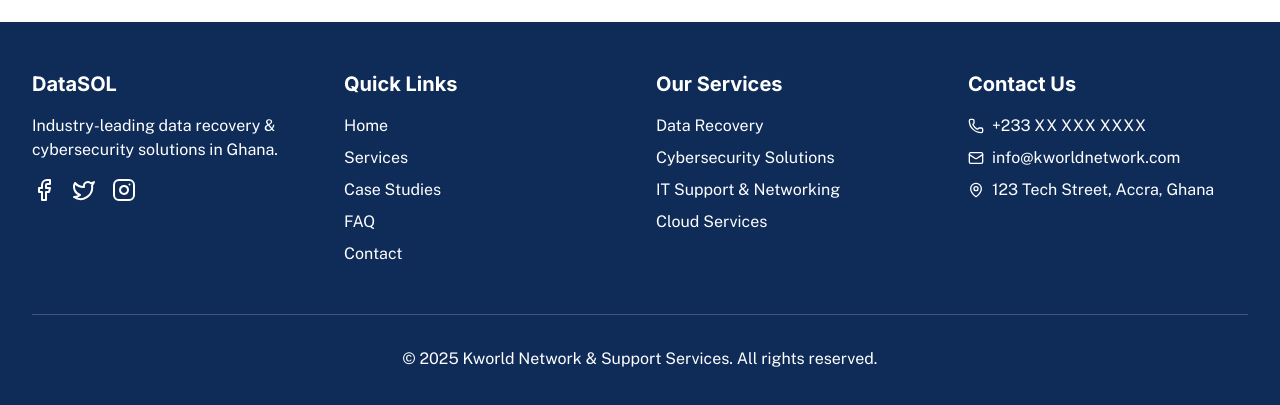
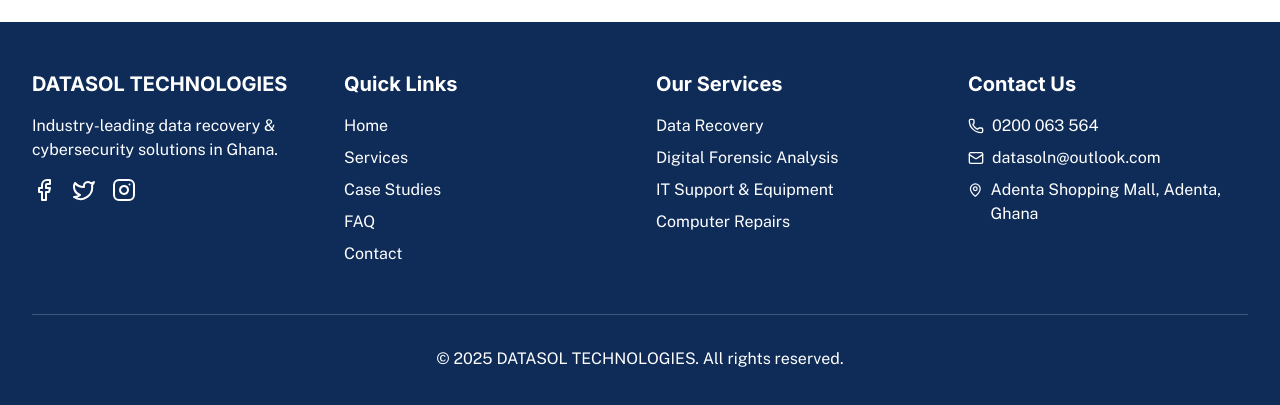
Before and after one commit to Kwasi-1/datasolghana, a Next.js app: page / in a window 1280 px wide. Shown: the part 3312-3717 px from the top of the page. Built offline with nearby package versions, Linux system fonts and the light colour scheme.

Commit message:
change links on footer

```diff
--- a/components/Footer.tsx
+++ b/components/Footer.tsx
@@ -18,13 +18,13 @@ const Footer: React.FC = () => {
         <div className="grid grid-cols-1 md:grid-cols-2 lg:grid-cols-4 gap-8">
           {/* Company Info */}
           <div>
-            <h3 className="text-xl font-bold mb-4">DataSOL</h3>
+            <h3 className="text-xl font-bold mb-4">DATASOL TECHNOLOGIES</h3>
             <p className="mb-4">
               Industry-leading data recovery & cybersecurity solutions in Ghana.
             </p>
             <div className="flex space-x-4">
               <a
-                href="https://facebook.com"
+                href="https://www.facebook.com/profile.php?id=61573550787990"
                 target="_blank"
                 rel="noopener noreferrer"
                 aria-label="Facebook"
@@ -114,7 +114,7 @@ const Footer: React.FC = () => {
                   href="/services#cybersecurity"
                   className="hover:text-kworld-accent transition-colors"
                 >
-                  Cybersecurity Solutions
+                  Digital Forensic Analysis
                 </Link>
               </li>
               <li>
@@ -122,7 +122,7 @@ const Footer: React.FC = () => {
                   href="/services#it-support"
                   className="hover:text-kworld-accent transition-colors"
                 >
-                  IT Support & Networking
+                  IT Support & Equipment
                 </Link>
               </li>
               <li>
@@ -130,7 +130,7 @@ const Footer: React.FC = () => {
                   href="/services#cloud-services"
                   className="hover:text-kworld-accent transition-colors"
                 >
-                  Cloud Services
+                  Computer Repairs
                 </Link>
               </li>
             </ul>
@@ -143,24 +143,24 @@ const Footer: React.FC = () => {
               <p className="flex items-center">
                 <Phone size={16} className="mr-2" />
                 <a
-                  href="tel:+233XXXXXXXXX"
+                  href="tel:+233200063564"
                   className="hover:text-kworld-accent transition-colors"
                 >
-                  +233 XX XXX XXXX
+                  0200 063 564
                 </a>
               </p>
               <p className="flex items-center">
                 <Mail size={16} className="mr-2" />
                 <a
-                  href="mailto:info@kworldnetwork.com"
+                  href="mailto:datasoln@outlook.com"
                   className="hover:text-kworld-accent transition-colors"
                 >
-                  info@kworldnetwork.com
+                  datasoln@outlook.com
                 </a>
               </p>
               <p className="flex items-start">
                 <MapPin size={16} className="mr-2 mt-1" />
-                <span>123 Tech Street, Accra, Ghana</span>
+                <span>Adenta Shopping Mall, Adenta, Ghana</span>
               </p>
             </div>
           </div>
@@ -168,8 +168,8 @@ const Footer: React.FC = () => {
 
         <div className="mt-12 border-t border-white/20 pt-8">
           <p className="text-center">
-            &copy; {new Date().getFullYear()} Kworld Network & Support Services.
-            All rights reserved.
+            &copy; {new Date().getFullYear()} DATASOL TECHNOLOGIES. All rights
+            reserved.
           </p>
         </div>
       </div>
```
